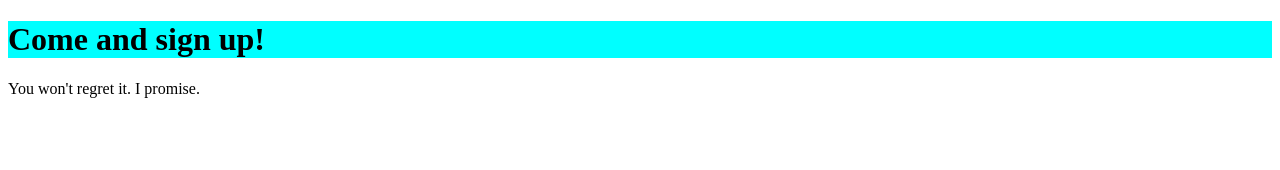
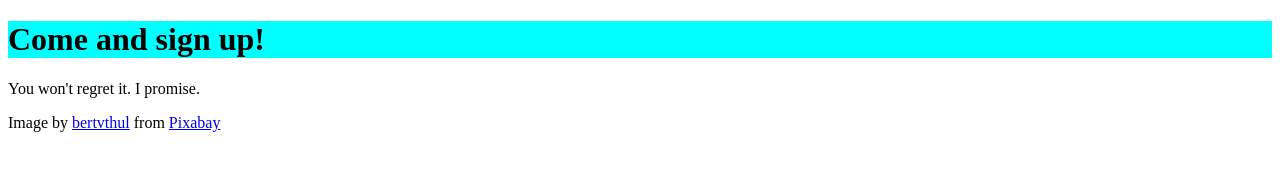
Before and after one commit to chryschi/sign-up-form, a plain HTML site: page index.html in a window 1280 px wide. Drawn offline with Linux system fonts and the light colour scheme.

Commit message:
Add pixabay credit

```diff
--- a/index.html
+++ b/index.html
@@ -8,5 +8,28 @@
   <body>
     <h1>Come and sign up!</h1>
     <p>You won't regret it. I promise.</p>
+
+    <div class="credit">
+      <!-- Image by
+      <a
+        href="https://pixabay.com/users/colrizeboks-34626242/?utm_source=link-attribution&amp;utm_medium=referral&amp;utm_campaign=image&amp;utm_content=7910753"
+        >color ize</a
+      >
+      from
+      <a
+        href="https://pixabay.com//?utm_source=link-attribution&amp;utm_medium=referral&amp;utm_campaign=image&amp;utm_content=7910753"
+        >Pixabay</a
+      > -->
+      Image by
+      <a
+        href="https://pixabay.com/users/bertvthul-1134851/?utm_source=link-attribution&amp;utm_medium=referral&amp;utm_campaign=image&amp;utm_content=815297"
+        >bertvthul</a
+      >
+      from
+      <a
+        href="https://pixabay.com//?utm_source=link-attribution&amp;utm_medium=referral&amp;utm_campaign=image&amp;utm_content=815297"
+        >Pixabay</a
+      >
+    </div>
   </body>
 </html>
```
